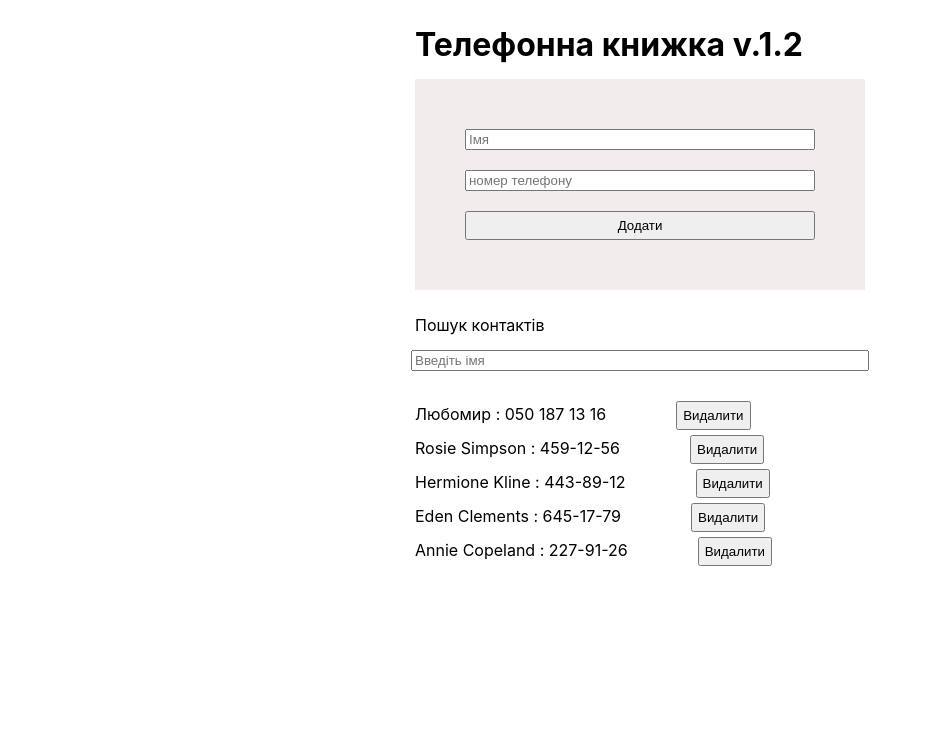
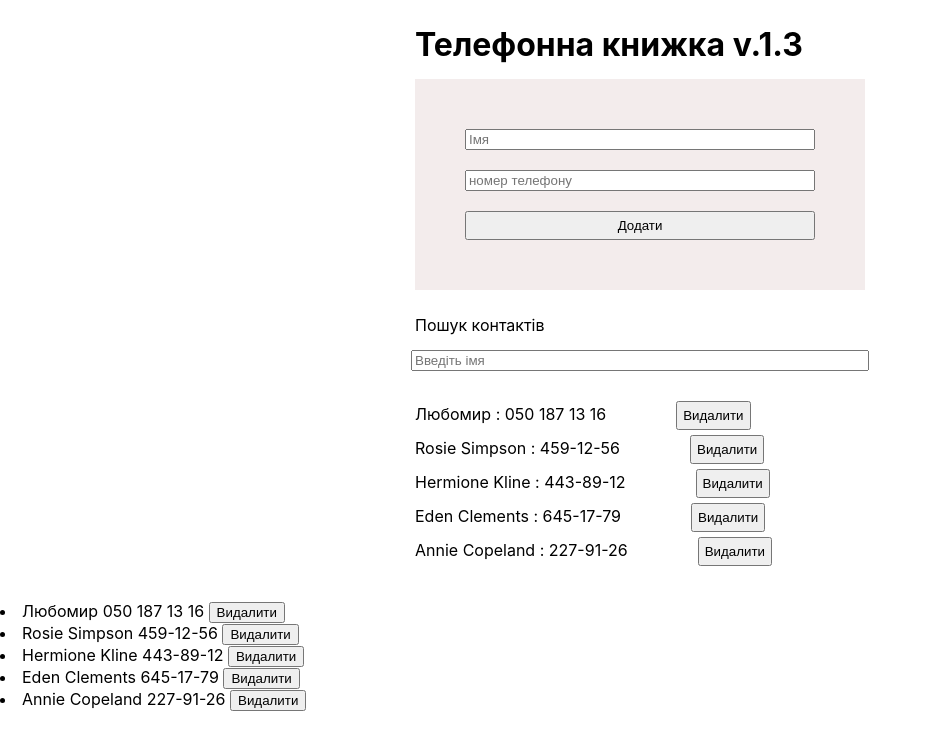
Before and after one commit to ljubik/goit-react-hw-05-phonebook, a React (Create React App) app: page / in a window 1280 px wide. Shown: the top 750 px of the page, without its empty margins (0-932 px from the left). Built offline with nearby package versions, Linux system fonts and the light colour scheme.

Commit message:
add and delete

```diff
--- a/src/App.js
+++ b/src/App.js
@@ -83,27 +83,37 @@ class App extends Component {
     const { addContact, getValue, getList, toDelete } = this;
     return (
       <div className="App">
-        <Main title="Телефонна книжка v.1.2"/>
+        <Main title="Телефонна книжка v.1.3"/>
         <ContactForm addContact={addContact} getValue={getValue} />
         <p className="pApp">Пошук контактів </p>
         <Filter filterContact={getValue} />
         <ContactList contacts={getList()} toDelete={toDelete} />
+        <div>
+          {this.state.contacts.map((el) => {
+            return (
+              <li key={el.id}>
+                {el.name}{" "}{el.tel}{" "}
+                <button onClick={() => toDelete(el.id)}>Видалити</button>
+              </li>
+            );
+          })}
+        </div>
       </div>
     );
   }
 }
 
 const mapStateToProps = (store) => {
-  console.log("store.user", store.user);
-  console.log("store.allUsers", store.allUsers);
+  console.log("store", store);
+
   return {
     user: store.user,
     allUsers: store.allUsers,
   };
 };
 const mapDispatchToProps = {
-  x: addUserAction.addUser,
-  delete: addUserAction.deleteUser,
+  adnum: addUserAction.addNumber,
+  delnum: addUserAction.deleteNumber,
 };
 
 export default connect(mapStateToProps, mapDispatchToProps)(App);
--- a/src/components/ContactForm/ContactForm.js
+++ b/src/components/ContactForm/ContactForm.js
@@ -3,6 +3,10 @@ import PropTypes from "prop-types";
 
 import { v4 as id } from "uuid";
 import style from "./ContactForm.module.css";
+
+import { connect } from "react-redux";
+import userAction from "../../redux/actions/userAction";
+
 
 class ContactForm extends Component {
   state = {
@@ -26,6 +30,7 @@ class ContactForm extends Component {
     const el = { id: id(), name, tel };
     addContact(el);
     this.setState({ name: "", tel: "" });
+    this.props.z(el);
   };
 
   render() {
@@ -57,9 +62,19 @@ class ContactForm extends Component {
   }
 }
 
-export default ContactForm;
-
 ContactForm.propTypes = {
   getValue: PropTypes.func.isRequired,
   addContact: PropTypes.func.isRequired,
 };
+
+
+const mapStateToProps = () => {
+
+};
+
+const mapDispatchToProps = {
+  z: userAction.addNumber,
+
+};
+
+export default connect(null, mapDispatchToProps)(ContactForm);
--- a/src/redux/reducers/allUsersReducer.js
+++ b/src/redux/reducers/allUsersReducer.js
@@ -7,7 +7,7 @@ const allUsersReducer = (state = init, action) => {
   switch (type) {
     case "ADD_USER":
       const newS = [...state, payload];
-      console.log(newS);
+      console.log("ADD_USER", newS);
       return newS;
 
     case "DELETE_USER":
@@ -17,12 +17,12 @@ const allUsersReducer = (state = init, action) => {
 
     case "ADD_NUMBER":
       const newAddN = [...state, payload];
-      console.log(newAddN);
+      console.log("ADD_NUMBER", newAddN);
       return newAddN;
 
     case "DELETE_NUMBER":
       const newDelN = state.filter((elem) => elem.name !== payload);
-      console.log(newDelN);
+      console.log("DELETE_NUMBER", newDelN);
       return newDelN;
 
     default:
--- a/src/redux/store.js
+++ b/src/redux/store.js
@@ -4,7 +4,7 @@ import allUsersReducer from "./reducers/allUsersReducer";
 
 const rootReducer = combineReducers({
   user: userReducer,
-  allUsers: allUsersReducer,
+  contacts: allUsersReducer
 });
 
 const store = createStore(
```
